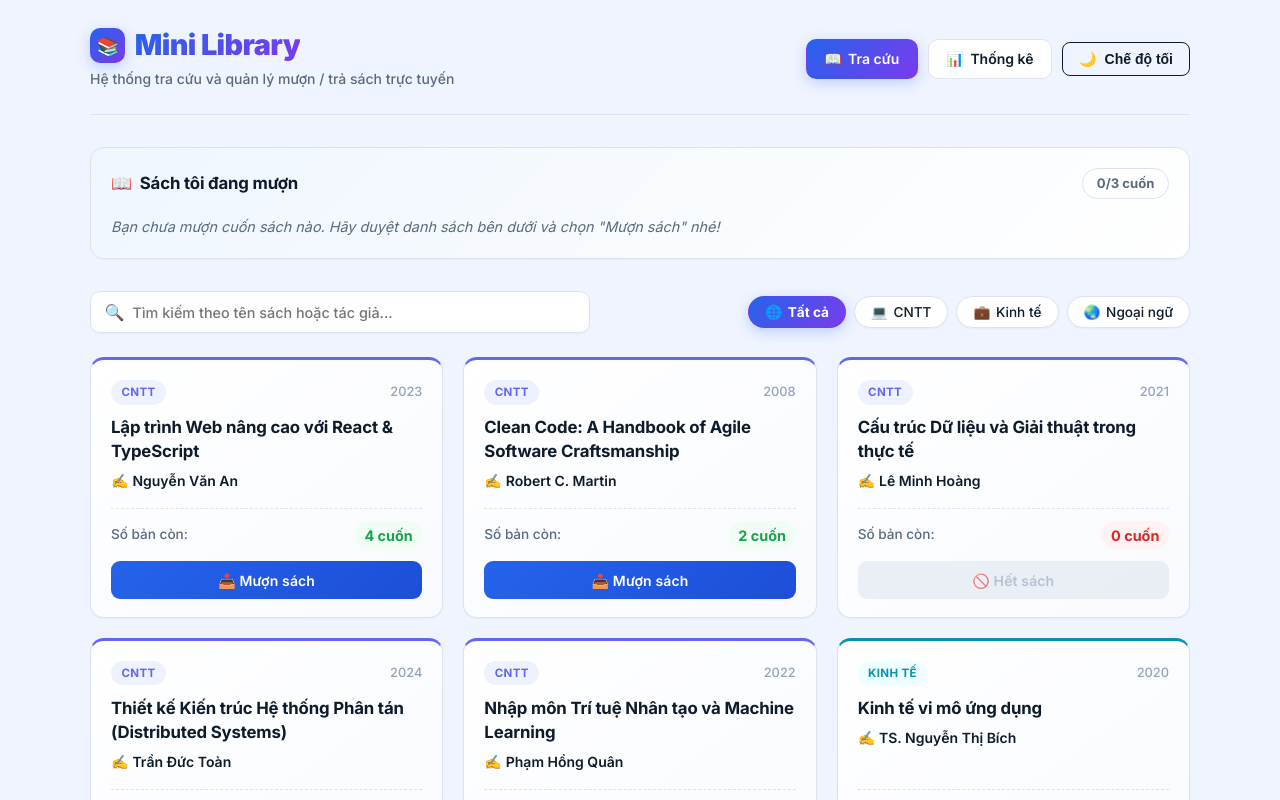
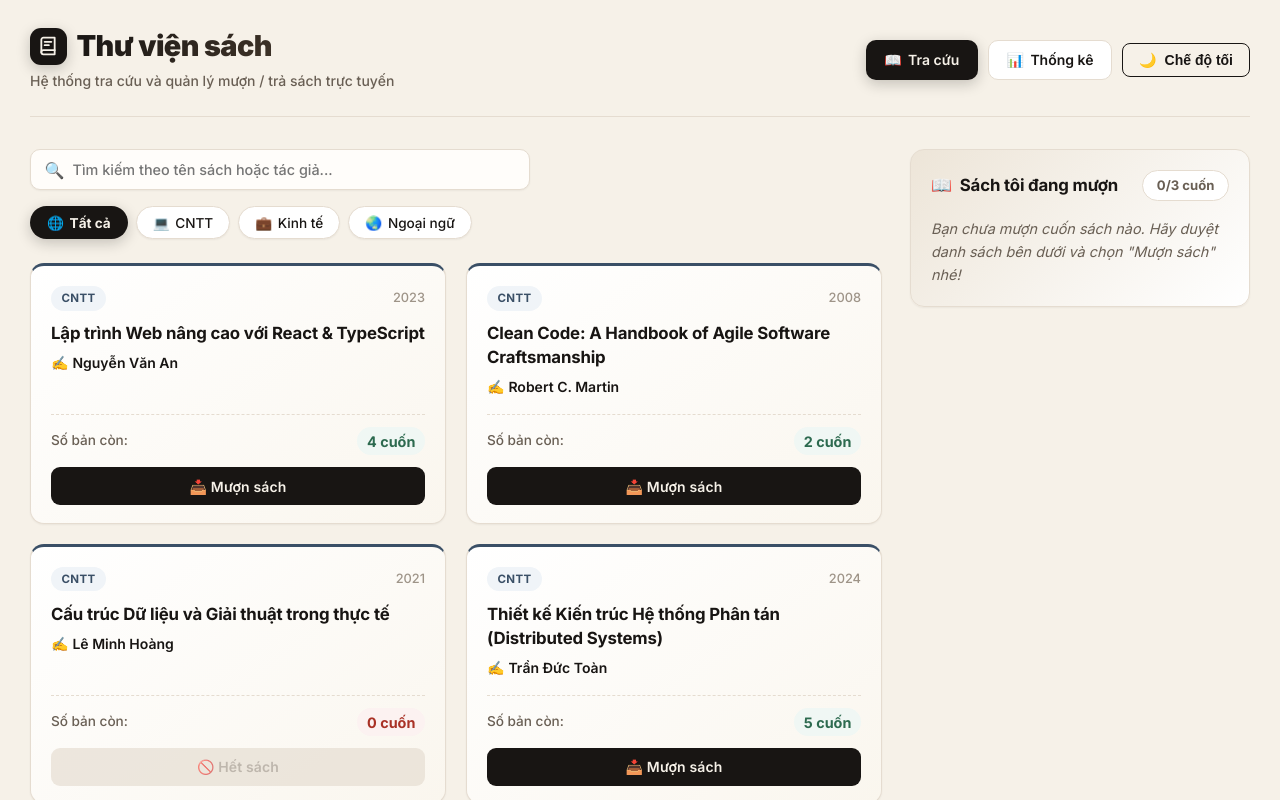
Before and after one commit to ITHoangLV/B23DCCC073_LTWNC_GiuaKy, a React (Vite) app: page / in a window 1280 px wide. Shown: the top 800 px of the page. Built offline with nearby package versions, Linux system fonts and the light colour scheme.

Commit message:
feat: change app title to Thu vien sach, custom SVG icon, black-beige theme and right sidebar layout

```diff
--- a/index.html
+++ b/index.html
@@ -2,10 +2,10 @@
 <html lang="vi">
   <head>
     <meta charset="UTF-8" />
-    <link rel="icon" type="image/svg+xml" href="/vite.svg" />
+    <link rel="icon" type="image/svg+xml" href="/favicon.svg" />
     <meta name="viewport" content="width=device-width, initial-scale=1.0" />
-    <meta name="description" content="Mini Library — Hệ thống tra cứu và quản lý mượn trả sách trực tuyến dành cho sinh viên khoa." />
-    <title>Mini Library - Hệ Thống Quản Lý Thư Viện</title>
+    <meta name="description" content="Thư viện sách — Hệ thống tra cứu và quản lý mượn trả sách trực tuyến dành cho sinh viên khoa." />
+    <title>Thư viện sách - Hệ Thống Quản Lý Thư Viện</title>
     <link rel="preconnect" href="https://fonts.googleapis.com" />
     <link rel="preconnect" href="https://fonts.gstatic.com" crossorigin />
     <link
--- a/src/App.tsx
+++ b/src/App.tsx
@@ -69,19 +69,33 @@ export function App(): ReactElement {
                   display: 'inline-flex',
                   alignItems: 'center',
                   justifyContent: 'center',
-                  width: '2.2rem',
-                  height: '2.2rem',
-                  borderRadius: '10px',
-                  background: 'var(--gradient-brand)',
-                  fontSize: '1.15rem',
+                  width: '2.3rem',
+                  height: '2.3rem',
+                  borderRadius: '11px',
+                  background: 'var(--accent-color)',
+                  color: 'var(--bg-primary)',
                   boxShadow: 'var(--shadow-accent)',
                   flexShrink: 0,
                 }}
                 aria-hidden="true"
               >
-                📚
+                <svg
+                  width="20"
+                  height="20"
+                  viewBox="0 0 24 24"
+                  fill="none"
+                  stroke="currentColor"
+                  strokeWidth="2.2"
+                  strokeLinecap="round"
+                  strokeLinejoin="round"
+                >
+                  <path d="M4 19.5A2.5 2.5 0 0 1 6.5 17H20" />
+                  <path d="M6.5 2H20v20H6.5A2.5 2.5 0 0 1 4 19.5v-15A2.5 2.5 0 0 1 6.5 2z" />
+                  <path d="M8 7h8" />
+                  <path d="M8 11h5" />
+                </svg>
               </span>
-              <span className="gradient-text">Mini Library</span>
+              <span className="gradient-text">Thư viện sách</span>
             </h1>
           </Link>
           <p
@@ -104,11 +118,11 @@ export function App(): ReactElement {
               padding: '0.5rem 1.1rem',
               borderRadius: '10px',
               background: !isStatsPage
-                ? 'var(--gradient-brand)'
+                ? 'var(--accent-color)'
                 : 'var(--bg-card)',
               border: '1px solid',
               borderColor: !isStatsPage ? 'transparent' : 'var(--border-color)',
-              color: !isStatsPage ? '#ffffff' : 'var(--text-primary)',
+              color: !isStatsPage ? 'var(--bg-primary)' : 'var(--text-primary)',
               textDecoration: 'none',
               fontWeight: 600,
               fontSize: '0.875rem',
@@ -130,11 +144,11 @@ export function App(): ReactElement {
               padding: '0.5rem 1.1rem',
               borderRadius: '10px',
               background: isStatsPage
-                ? 'var(--gradient-brand)'
+                ? 'var(--accent-color)'
                 : 'var(--bg-card)',
               border: '1px solid',
               borderColor: isStatsPage ? 'transparent' : 'var(--border-color)',
-              color: isStatsPage ? '#ffffff' : 'var(--text-primary)',
+              color: isStatsPage ? 'var(--bg-primary)' : 'var(--text-primary)',
               textDecoration: 'none',
               fontWeight: 600,
               fontSize: '0.875rem',
--- a/src/features/books/components/BookItem.tsx
+++ b/src/features/books/components/BookItem.tsx
@@ -173,10 +173,8 @@ export const BookItem = React.memo(function BookItem({
               padding: '0.65rem',
               fontSize: '0.875rem',
               borderRadius: '9px',
-              background: isOutOfStock
-                ? 'var(--btn-disabled-bg)'
-                : undefined, /* gradient từ .btn-primary */
-              color: isOutOfStock ? 'var(--btn-disabled-text)' : '#ffffff',
+              background: isOutOfStock ? 'var(--btn-disabled-bg)' : undefined,
+              color: isOutOfStock ? 'var(--btn-disabled-text)' : undefined,
               cursor: isOutOfStock ? 'not-allowed' : 'pointer',
               opacity: isOutOfStock ? 0.65 : 1,
             }}
--- a/src/features/books/components/BorrowedList.tsx
+++ b/src/features/books/components/BorrowedList.tsx
@@ -26,7 +26,6 @@ export function BorrowedList(): ReactElement {
         borderColor: isFull ? 'var(--warning-color)' : 'var(--border-color)',
         borderRadius: '14px',
         padding: '1.25rem',
-        marginBottom: '2rem',
         boxShadow: 'var(--shadow-xs)',
         transition: 'border-color 0.3s ease, background 0.3s ease',
       }}
@@ -90,8 +89,8 @@ export function BorrowedList(): ReactElement {
       ) : (
         <div
           style={{
-            display: 'grid',
-            gridTemplateColumns: 'repeat(auto-fill, minmax(260px, 1fr))',
+            display: 'flex',
+            flexDirection: 'column',
             gap: '0.625rem',
           }}
         >
--- a/src/features/books/components/MainLibraryView.tsx
+++ b/src/features/books/components/MainLibraryView.tsx
@@ -69,9 +69,8 @@ export function MainLibraryView(): ReactElement {
   }
 
   return (
-    <>
-      <BorrowedList />
-
+    <div className="library-layout">
+      <div className="library-main">
         <section
           style={{
             display: 'flex',
@@ -79,7 +78,7 @@ export function MainLibraryView(): ReactElement {
             alignItems: 'center',
             flexWrap: 'wrap',
             gap: '1rem',
-          marginBottom: '1rem',
+            marginBottom: '1.25rem',
           }}
         >
           <SearchBar />
@@ -89,7 +88,12 @@ export function MainLibraryView(): ReactElement {
         <section>
           <BookList />
         </section>
-    </>
+      </div>
+
+      <aside className="library-sidebar">
+        <BorrowedList />
+      </aside>
+    </div>
   );
 }
 
--- a/src/features/filters/components/CategoryFilter.tsx
+++ b/src/features/filters/components/CategoryFilter.tsx
@@ -45,9 +45,9 @@ export function CategoryFilter(): ReactElement {
               border: '1px solid',
               borderColor: isSelected ? 'transparent' : 'var(--border-color)',
               background: isSelected
-                ? 'var(--gradient-brand)'
+                ? 'var(--accent-color)'
                 : 'var(--bg-card)',
-              color: isSelected ? '#ffffff' : 'var(--text-primary)',
+              color: isSelected ? 'var(--bg-primary)' : 'var(--text-primary)',
               fontWeight: isSelected ? 700 : 500,
               fontSize: '0.85rem',
               cursor: 'pointer',
--- a/src/index.css
+++ b/src/index.css
@@ -1,103 +1,101 @@
-
-
 @import url('https://fonts.googleapis.com/css2?family=Inter:wght@400;500;600;700;800;900&display=swap');
 
 :root {
   --font-family: 'Inter', -apple-system, BlinkMacSystemFont, 'Segoe UI', sans-serif;
 
-  --bg-primary:   #f0f4ff;
+  --bg-primary:   #f6f1e8;
   --bg-secondary: #ffffff;
   --bg-card:      #ffffff;
-  --bg-input:     #ffffff;
-  --bg-glass:     rgba(255, 255, 255, 0.7);
+  --bg-input:     #fffdfa;
+  --bg-glass:     rgba(255, 255, 255, 0.85);
 
-  --text-primary:   #0d1b2a;
-  --text-secondary: #5a6a7e;
-  --text-muted:     #94a3b8;
+  --text-primary:   #181513;
+  --text-secondary: #695f54;
+  --text-muted:     #9e9488;
 
-  --border-color:      #dde3ee;
-  --border-color-focus: #2563eb;
+  --border-color:       #e5dcd0;
+  --border-color-focus: #181513;
 
-  --accent-color:  #2563eb;
-  --accent-light:  #eff6ff;
-  --accent-hover:  #1d4ed8;
+  --accent-color:  #181513;
+  --accent-light:  #ede5d8;
+  --accent-hover:  #332d27;
 
-  --success-color: #16a34a;
-  --success-light: #f0fdf4;
-  --warning-color: #d97706;
-  --warning-light: #fffbeb;
-  --danger-color:  #dc2626;
-  --danger-bg:     #fef2f2;
+  --success-color: #2d6a4f;
+  --success-light: #f0f7f4;
+  --warning-color: #9a5528;
+  --warning-light: #faf0e6;
+  --danger-color:  #a93226;
+  --danger-bg:     #fcf2f1;
 
-  --cntt-color:   #6366f1;
-  --cntt-light:   #eef2ff;
-  --kinhte-color: #0891b2;
-  --kinhte-light: #ecfeff;
-  --ngoaingu-color: #7c3aed;
-  --ngoaingu-light: #f5f3ff;
+  --cntt-color:     #3a4f66;
+  --cntt-light:     #f0f4f8;
+  --kinhte-color:   #7d5a36;
+  --kinhte-light:   #f9f4ee;
+  --ngoaingu-color: #66495b;
+  --ngoaingu-light: #f7f1f5;
 
-  --badge-bg:   #eff6ff;
-  --badge-text: #1d4ed8;
+  --badge-bg:   #ede5d8;
+  --badge-text: #181513;
 
-  --btn-disabled-bg:   #e2e8f0;
-  --btn-disabled-text: #94a3b8;
+  --btn-disabled-bg:   #e5dcd0;
+  --btn-disabled-text: #9e9488;
 
-  --shadow-xs: 0 1px 2px 0 rgb(0 0 0 / 0.04);
-  --shadow-sm: 0 1px 3px 0 rgb(0 0 0 / 0.07), 0 1px 2px -1px rgb(0 0 0 / 0.04);
-  --shadow-md: 0 4px 12px -2px rgb(0 0 0 / 0.10), 0 2px 4px -2px rgb(0 0 0 / 0.05);
-  --shadow-lg: 0 10px 24px -4px rgb(0 0 0 / 0.12), 0 4px 8px -4px rgb(0 0 0 / 0.06);
-  --shadow-accent: 0 4px 14px 0 rgb(37 99 235 / 0.25);
+  --shadow-xs: 0 1px 2px 0 rgb(24 21 19 / 0.05);
+  --shadow-sm: 0 2px 4px 0 rgb(24 21 19 / 0.07);
+  --shadow-md: 0 6px 18px -2px rgb(24 21 19 / 0.10);
+  --shadow-lg: 0 12px 28px -4px rgb(24 21 19 / 0.14);
+  --shadow-accent: 0 4px 14px 0 rgb(24 21 19 / 0.22);
 
-  --gradient-hero:  linear-gradient(135deg, #667eea 0%, #764ba2 100%);
-  --gradient-brand: linear-gradient(135deg, #2563eb 0%, #7c3aed 100%);
-  --gradient-card:  linear-gradient(145deg, #ffffff 0%, #f8faff 100%);
+  --gradient-brand: linear-gradient(135deg, #181513 0%, #3e3328 100%);
+  --gradient-card:  linear-gradient(145deg, #ffffff 0%, #faf6ee 100%);
 }
 
 [data-theme='dark'] {
-  --bg-primary:   #0b1120;
-  --bg-secondary: #111827;
-  --bg-card:      #1a2236;
-  --bg-input:     #111827;
-  --bg-glass:     rgba(26, 34, 54, 0.85);
+  --bg-primary:   #121110;
+  --bg-secondary: #1a1816;
+  --bg-card:      #22201d;
+  --bg-input:     #191715;
+  --bg-glass:     rgba(34, 32, 29, 0.85);
 
-  --text-primary:   #f1f5f9;
-  --text-secondary: #8ea4c8;
-  --text-muted:     #4b6186;
+  --text-primary:   #f5ede0;
+  --text-secondary: #c5baa8;
+  --text-muted:     #7a7063;
 
-  --border-color:       #263450;
-  --border-color-focus: #3b82f6;
+  --border-color:       #332f2a;
+  --border-color-focus: #d6c5a5;
 
-  --accent-color:  #3b82f6;
-  --accent-light:  #172036;
-  --accent-hover:  #60a5fa;
+  --accent-color:  #d6c5a5;
+  --accent-light:  #2c2822;
+  --accent-hover:  #e8dcbe;
 
-  --success-color: #22c55e;
-  --success-light: #052e16;
-  --warning-color: #f59e0b;
-  --warning-light: #1c1408;
-  --danger-color:  #f87171;
-  --danger-bg:     #2d0f0f;
+  --success-color: #52b788;
+  --success-light: #14291f;
+  --warning-color: #d48c46;
+  --warning-light: #2d1c10;
+  --danger-color:  #e76f51;
+  --danger-bg:     #2b1411;
 
-  --cntt-color:     #818cf8;
-  --cntt-light:     #1e1b4b33;
-  --kinhte-color:   #22d3ee;
-  --kinhte-light:   #0c3041;
-  --ngoaingu-color: #a78bfa;
-  --ngoaingu-light: #2e1e4b;
+  --cntt-color:     #94a3b8;
+  --cntt-light:     #1e2530;
+  --kinhte-color:   #d4a373;
+  --kinhte-light:   #2d2217;
+  --ngoaingu-color: #c49eb8;
+  --ngoaingu-light: #2b1e28;
 
-  --badge-bg:   #172554;
-  --badge-text: #93c5fd;
+  --badge-bg:   #2e2922;
+  --badge-text: #e8dcbe;
 
-  --btn-disabled-bg:   #263450;
-  --btn-disabled-text: #4b6186;
+  --btn-disabled-bg:   #2c2822;
+  --btn-disabled-text: #6b6357;
 
-  --shadow-xs: 0 1px 2px 0 rgb(0 0 0 / 0.3);
-  --shadow-sm: 0 1px 3px 0 rgb(0 0 0 / 0.4);
-  --shadow-md: 0 4px 12px -2px rgb(0 0 0 / 0.5);
-  --shadow-lg: 0 10px 24px -4px rgb(0 0 0 / 0.6);
-  --shadow-accent: 0 4px 14px 0 rgb(59 130 246 / 0.3);
+  --shadow-xs: 0 1px 2px 0 rgb(0 0 0 / 0.4);
+  --shadow-sm: 0 2px 6px 0 rgb(0 0 0 / 0.5);
+  --shadow-md: 0 6px 18px -2px rgb(0 0 0 / 0.6);
+  --shadow-lg: 0 14px 32px -4px rgb(0 0 0 / 0.7);
+  --shadow-accent: 0 4px 14px 0 rgb(214 197 165 / 0.25);
 
-  --gradient-card: linear-gradient(145deg, #1a2236 0%, #131c2f 100%);
+  --gradient-brand: linear-gradient(135deg, #f5ede0 0%, #c9b794 100%);
+  --gradient-card:  linear-gradient(145deg, #22201d 0%, #181614 100%);
 }
 
 *,
@@ -135,9 +133,37 @@ body {
 ::-webkit-scrollbar-thumb:hover { background: var(--text-muted); }
 
 .app-container {
-  max-width: 1140px;
+  max-width: 1260px;
   margin: 0 auto;
   padding: 1.75rem 1.25rem 4rem;
+}
+
+.library-layout {
+  display: grid;
+  grid-template-columns: minmax(0, 1fr) 340px;
+  gap: 1.75rem;
+  align-items: start;
+}
+
+.library-main {
+  min-width: 0;
+}
+
+.library-sidebar {
+  position: sticky;
+  top: 1.25rem;
+  min-width: 0;
+}
+
+@media (max-width: 980px) {
+  .library-layout {
+    grid-template-columns: 1fr;
+    gap: 1.5rem;
+  }
+  .library-sidebar {
+    position: static;
+    order: -1;
+  }
 }
 
 .book-card {
@@ -176,9 +202,9 @@ body {
   border-top: 3px solid var(--ngoaingu-color) !important;
 }
 
-.book-card[data-category='CNTT']:hover       { border-color: var(--cntt-color) !important; box-shadow: 0 8px 24px -4px rgb(99 102 241 / 0.25); }
-.book-card[data-category='Kinh tế']:hover    { border-color: var(--kinhte-color) !important; box-shadow: 0 8px 24px -4px rgb(8 145 178 / 0.25); }
-.book-card[data-category='Ngoại ngữ']:hover  { border-color: var(--ngoaingu-color) !important; box-shadow: 0 8px 24px -4px rgb(124 58 237 / 0.25); }
+.book-card[data-category='CNTT']:hover      { border-color: var(--cntt-color) !important; }
+.book-card[data-category='Kinh tế']:hover   { border-color: var(--kinhte-color) !important; }
+.book-card[data-category='Ngoại ngữ']:hover { border-color: var(--ngoaingu-color) !important; }
 
 .badge-cntt {
   background-color: var(--cntt-light) !important;
@@ -210,21 +236,21 @@ body {
 .btn:active:not(:disabled) { transform: translateY(1px); }
 
 .btn-primary {
-  background: linear-gradient(135deg, var(--accent-color), var(--accent-hover));
-  color: #ffffff;
+  background: var(--accent-color);
+  color: var(--bg-primary);
 }
 .btn-primary:not(:disabled):hover {
+  background: var(--accent-hover);
   box-shadow: var(--shadow-accent);
-  filter: brightness(1.08);
 }
 
 .btn-warning {
-  background: linear-gradient(135deg, var(--warning-color), #b45309);
+  background: var(--warning-color);
   color: #ffffff;
 }
 .btn-warning:hover {
-  box-shadow: 0 4px 14px 0 rgb(217 119 6 / 0.35);
-  filter: brightness(1.08);
+  filter: brightness(1.1);
+  box-shadow: 0 4px 14px 0 rgb(154 85 40 / 0.35);
 }
 
 .spinner {
@@ -244,8 +270,13 @@ body {
 input[type='search']:focus,
 input[type='text']:focus {
   border-color: var(--border-color-focus) !important;
-  box-shadow: 0 0 0 3px rgb(37 99 235 / 0.12) !important;
+  box-shadow: 0 0 0 3px rgb(24 21 19 / 0.12) !important;
   outline: none;
+}
+
+[data-theme='dark'] input[type='search']:focus,
+[data-theme='dark'] input[type='text']:focus {
+  box-shadow: 0 0 0 3px rgb(214 197 165 / 0.18) !important;
 }
 
 .gradient-text {
```
Also changed, not shown: public/favicon.svg (added). Lines whose indentation alone changed are shown as unchanged.
